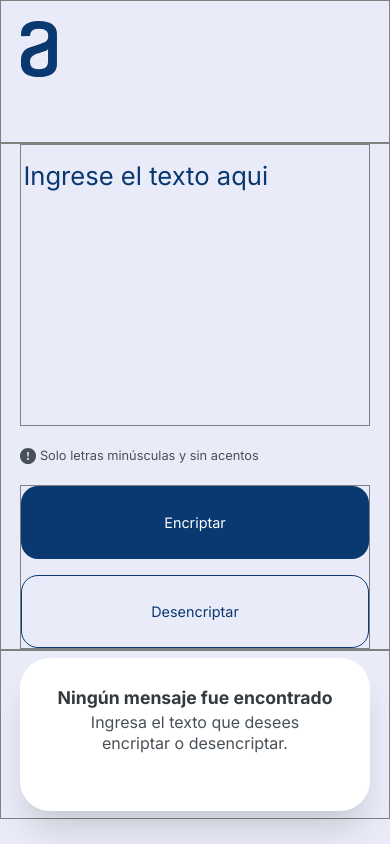
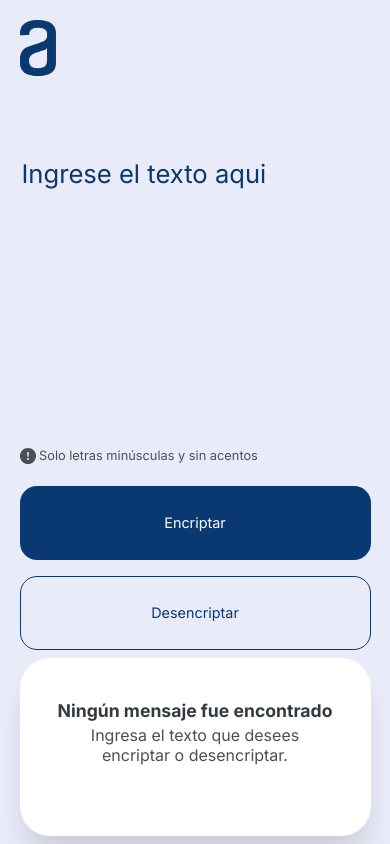
Before and after one commit to JoseDanielRomero/Challenge-Oracle-ONE, a plain HTML site: page index.html in a window 390 px wide. Drawn offline with nearby package versions, Linux system fonts and the light colour scheme.

Commit message:
Correciones

```diff
--- a/style.css
+++ b/style.css
@@ -238,7 +238,7 @@ html, body {
     .logo-box {
         height: 17%;
         width: 100%;
-        border: 1px solid gray;
+        /* border: 1px solid gray; */
         display: flex;
         flex-direction: column;
         align-items: flex-start;
@@ -253,7 +253,7 @@ html, body {
     .main-content {
         height: 60%;
         width: 100%;
-        border: 1px solid gray;
+        /* border: 1px solid gray; */
         display: flex;
         flex-direction: column;
         align-items: center;
@@ -262,9 +262,9 @@ html, body {
     }
 
     .side-content {
-        height: 20%;
+        height: 23%;
         width: 100%;
-        border: 1px solid gray;
+        /* border: 1px solid gray; */
         display: flex;
         flex-direction: column;
         align-items: center;
@@ -275,8 +275,8 @@ html, body {
 
     #campo-texto {
         background-color: transparent;
-        border: 1px solid gray;
-        /* border: none; */
+        /* border: 1px solid gray; */
+        border: none;
         height: 60%;
         width: 90%;
         font-family: 'Inter', sans-serif;
@@ -292,7 +292,7 @@ html, body {
     .button-box {
         height: 35%;
         width: 90%;
-        border: 1px solid gray;
+        /* border: 1px solid gray; */
         display: flex;
         flex-direction: column;
         align-items: center;
@@ -347,12 +347,8 @@ html, body {
         gap: 10%;
     }
 
-
-
-
     #ilustracion {
         display: none;
     }
 
-
 };
```
